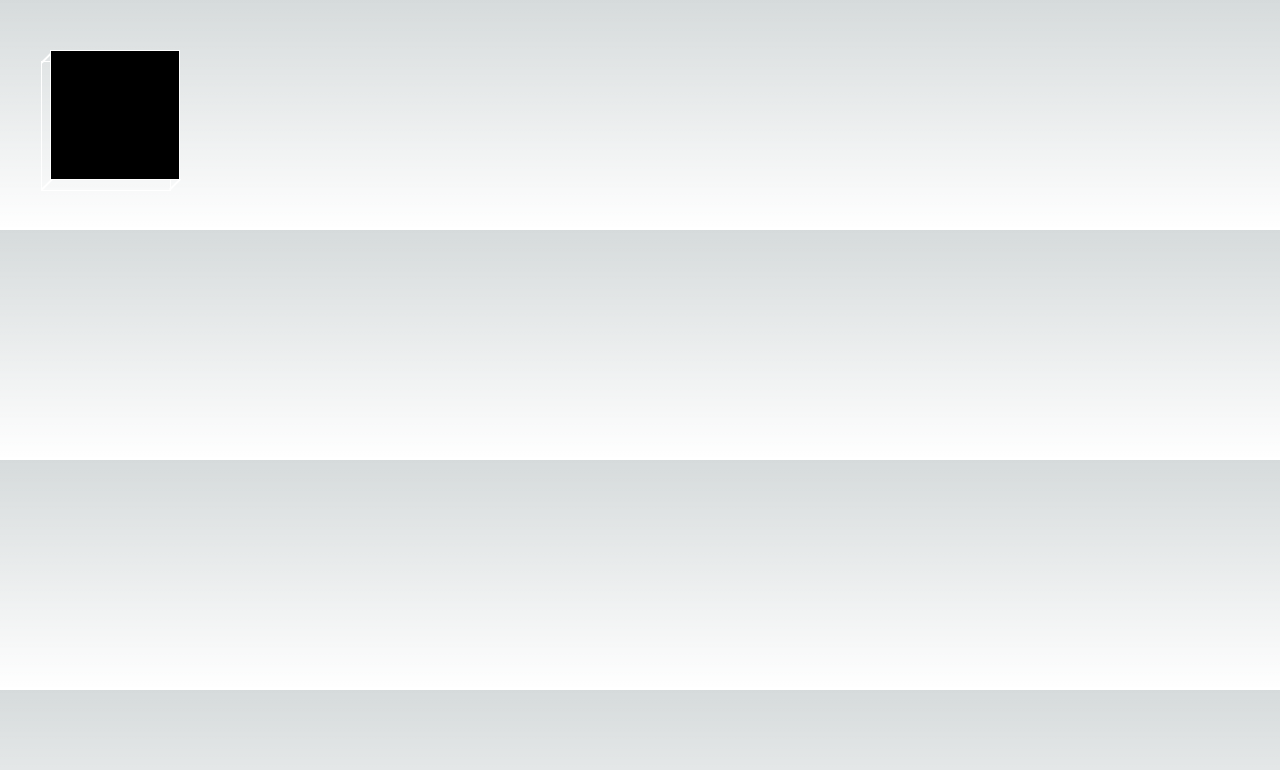
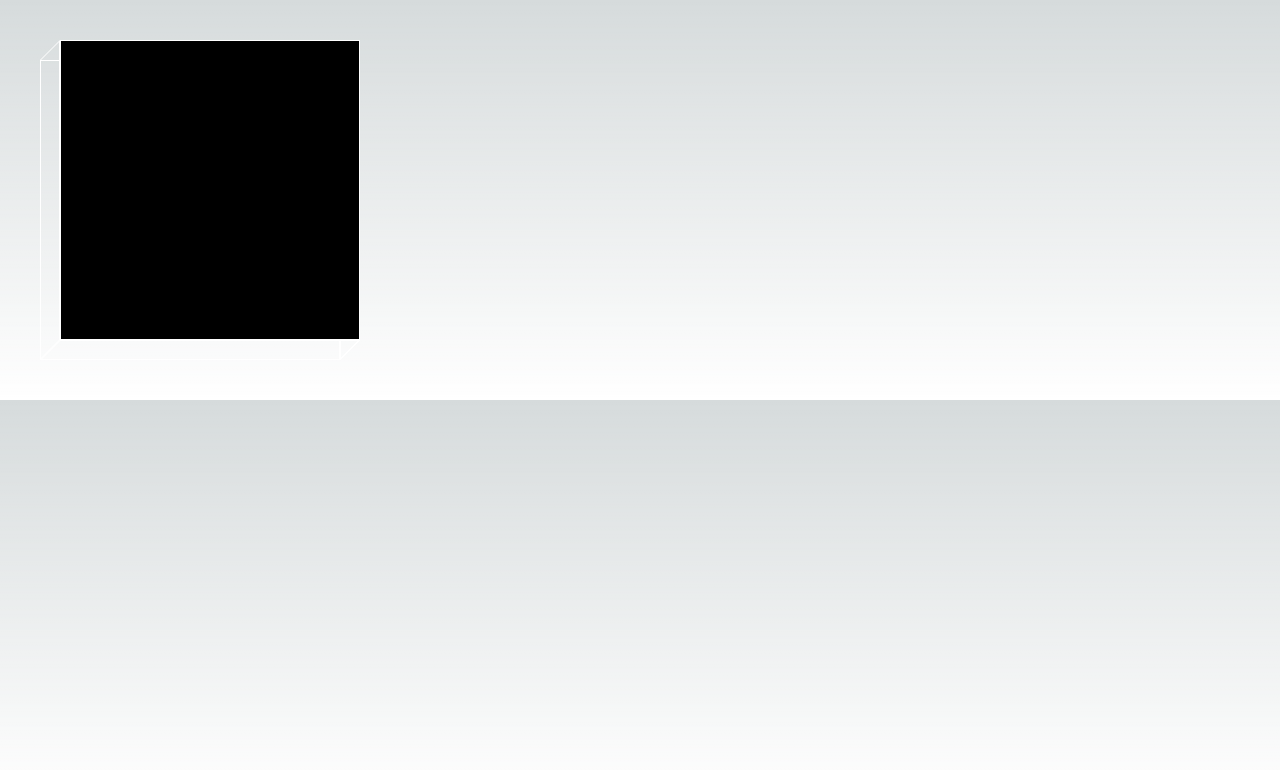
Before and after one commit to harekyon/web_work_hkdcNatureFiction, a Next.js app: page / in a window 1280 px wide. Shown: the top 770 px of the page. Built offline with nearby package versions, Linux system fonts and the light colour scheme.

Commit message:
css skewで立方体作った CubeSurfaceCompose COMP追加

```diff
--- a/components/Box.module.scss
+++ b/components/Cube.module.scss
@@ -1,3 +1,8 @@
+/*=====================================*/
+// Cube COMP
+// Cube作りたい1
+// 全面と背面にrectを作り、側面に線を張る
+/*=====================================*/
 .box {
   &--content {
     width: 130px;
--- /dev/null
+++ b/components/CubeSurfaceCompose.js
@@ -0,0 +1,29 @@
+/*=====================================*/
+// CubeSurfaceCompose COMP
+// Cube作りたい2
+// 全てrectで作ってみる
+/*=====================================*/
+
+import styles from "../components/CubeSurfaceCompose.module.scss";
+import { css } from "@emotion/react";
+
+export default function CubeSurfaceCompose() {
+  return (
+    <div className={styles["box--content"]}>
+      <div className={styles["box--front__surface"]}></div>
+      <div className={styles["box--back__surface"]}></div>
+      <div
+        className={`${styles["box--side__surface"]} ${styles["box--side__surface--left"]}`}
+      ></div>
+      <div
+        className={`${styles["box--side__surface"]} ${styles["box--side__surface--right"]}`}
+      ></div>
+      <div
+        className={`${styles["box--side__surface"]} ${styles["box--side__surface--right"]}`}
+      ></div>
+      <div
+        className={`${styles["box--side__surface"]} ${styles["box--side__surface--bottom"]}`}
+      ></div>
+    </div>
+  );
+}
--- /dev/null
+++ b/components/CubeSurfaceCompose.module.scss
@@ -0,0 +1,68 @@
+/*=====================================*/
+// CubeSurfaceCompose STYLE
+// Cube作りたい2
+// 全てrectで作ってみる
+/*=====================================*/
+
+.box {
+  &--content {
+    width: 300px;
+    height: 300px;
+    white-space: pre-wrap;
+    position: relative;
+  }
+  &--front {
+    &__surface {
+      width: 300px;
+      height: 300px;
+      background: black;
+      border: solid 1px white;
+      position: absolute;
+      top: -10px;
+      right: -10px;
+      z-index: 1;
+    }
+  }
+  &--back {
+    &__surface {
+      width: 300px;
+      height: 300px;
+      // background: white;
+      border: solid 1px white;
+      // opacity: 0.3;
+      position: absolute;
+      top: 10px;
+      left: -10px;
+      z-index: -1;
+    }
+  }
+  &--side {
+    &__surface {
+      // background: red;
+      border: solid 1px white;
+      position: absolute;
+      transform-origin: 0% 0%;
+      &--left {
+        width: 20px;
+        height: 300px;
+        transform: skewy(-45deg);
+        top: 10px;
+        left: -10px;
+      }
+      &--right {
+        width: 20px;
+        height: 300px;
+        transform: skewy(-45deg);
+        top: 10px;
+        right: -10px;
+      }
+      &--bottom {
+        width: 300px;
+        height: 20px;
+        transform: skewx(-45deg);
+        bottom: -10px;
+        right: -10px;
+      }
+    }
+  }
+}
--- a/pages/index.js
+++ b/pages/index.js
@@ -1,8 +1,9 @@
 import Head from "next/head";
 import Image from "next/image";
 import styles from "@/styles/Home.module.css";
-import Box from "@/components/Box";
+import Cube from "@/components/Cube";
 import { css } from "@emotion/react";
+import CubeSurfaceCompose from "@/components/CubeSurfaceCompose";
 
 export default function Home() {
   return (
@@ -11,7 +12,7 @@ export default function Home() {
         margin: 50px;
       `}
     >
-      <Box></Box>
+      <CubeSurfaceCompose />
     </div>
   );
 }
```
Also changed, not shown: components/Cube.js (renamed from components/Box.js, +8 -2 lines).
